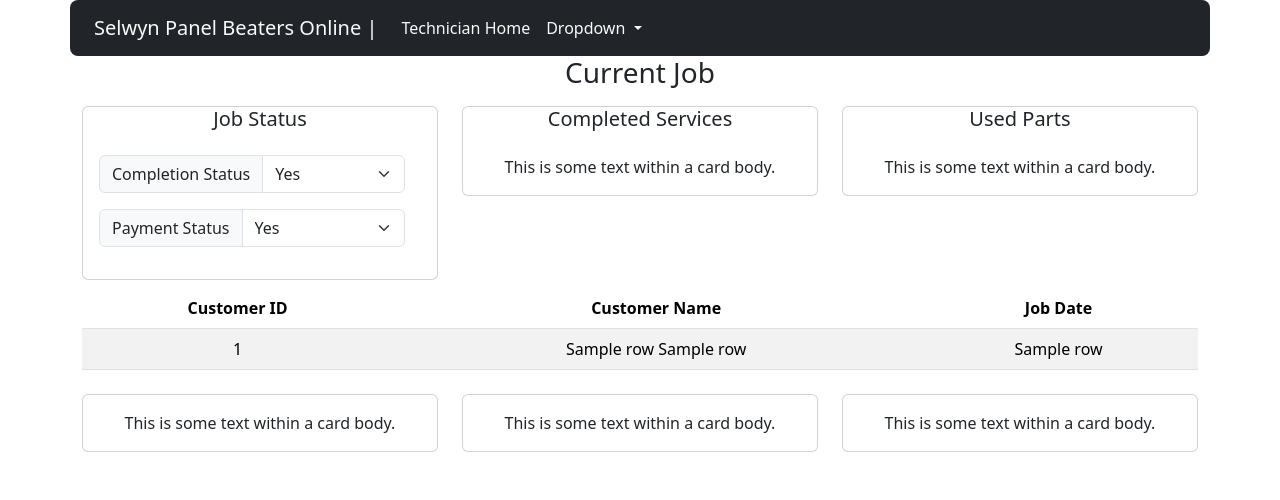
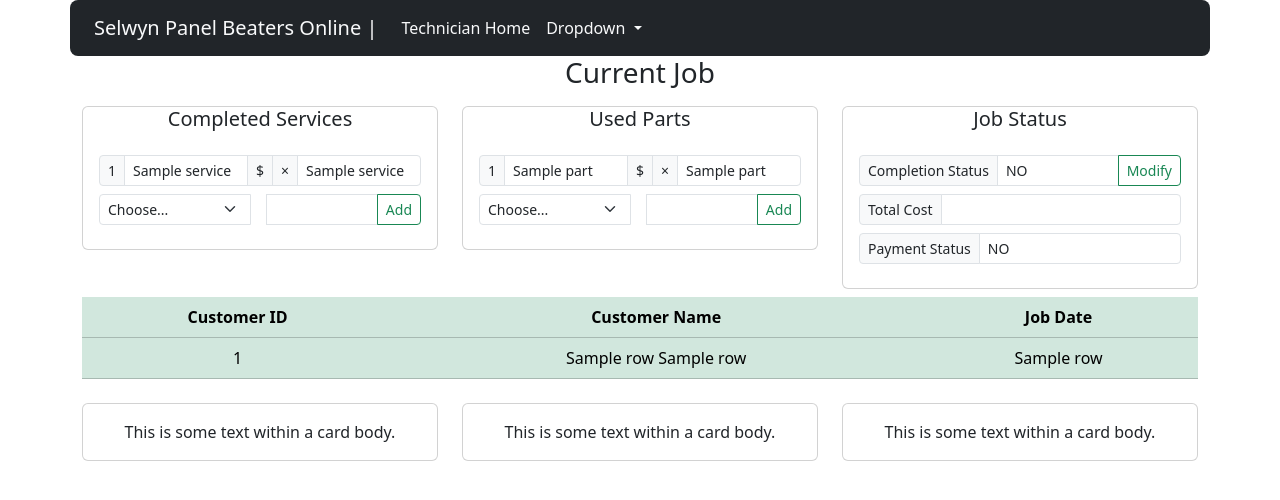
Before and after one commit to ChanMeng666/Automotive-Repair-Management-System, a Flask app: template templates/modify_job.html in a window 1280 px wide. Shown: the top 500 px of the page. Run offline with Flask 3, Linux system fonts and the light colour scheme; the template is opened without the code that fills it: most values are stand-ins (such as "Sample title", 1, 10 or a date in 2020); some libraries are stand-ins or nearby versions.

Commit message:
Implementation of adding services and parts on the modify_job page

```diff
--- a/app.py
+++ b/app.py
@@ -42,7 +42,6 @@ def current_job_list():
     if request.method == "POST":
         selected_job = request.form.get('jobSelect')
         return redirect(url_for('modify_job', customer_id=selected_job))
-
 
     page = int(request.args.get('page', 1))
     selection = request.args.get('selection', '')
@@ -100,19 +99,87 @@ def current_job_list():
         search=search
     )
 
+
 @app.route('/modifyjob', methods=['GET', 'POST'])
 def modify_job():
     customer_id = request.args.get('customer_id')
 
     cursor = getCursor()
+
+    if request.method == 'POST':
+        service_id = request.form.get('selectionService')
+        qtyService = request.form.get('qtyService')
+
+        if service_id and qtyService:
+            cursor.execute(
+                "INSERT INTO job_service (job_id, service_id, qty) VALUES (%s, %s, %s)",
+                (job_id, service_id, qtyService)
+            )
+
+        part_id = request.form.get('selectionPart')
+        qtyPart = request.form.get('qtyPart')
+
+        if part_id and qtyPart:
+            cursor.execute(
+                "INSERT INTO job_part (job_id, part_id, qty) VALUES (%s, %s, %s)",
+                (job_id, part_id, qtyPart)
+            )
+
+        return redirect(url_for('modify_job', customer_id=customer_id))
+
     cursor.execute(
-        "SELECT customer.customer_id, customer.first_name, customer.family_name, job.job_date "
+        "SELECT customer.customer_id, customer.first_name, customer.family_name, job.job_date, job.completed, job.paid "
         "FROM job "
         "INNER JOIN customer ON job.customer = customer.customer_id "
-        "WHERE customer.customer_id=%s;", (customer_id,))
+        "WHERE customer.customer_id=%s;",
+        (customer_id,)
+    )
+
     data = cursor.fetchall()
 
-    return render_template("modify_job.html", data=data)
+    cursor.execute(
+        "SELECT service.service_name, service.cost, job_service.qty "
+        "FROM service "
+        "JOIN job_service ON service.service_id = job_service.service_id "
+        "JOIN job ON job_service.job_id = job.job_id "
+        "WHERE job.customer=%s;",
+        (customer_id,)
+    )
+
+    services = cursor.fetchall()
+
+    cursor.execute(
+        "SELECT part.part_name, part.cost, job_part.qty "
+        "FROM part "
+        "JOIN job_part ON part.part_id = job_part.part_id "
+        "JOIN job ON job_part.job_id = job.job_id "
+        "WHERE job.customer=%s;",
+        (customer_id,)
+    )
+
+    parts = cursor.fetchall()
+
+    cursor.execute(
+        "SELECT service_id, service_name FROM service ORDER BY service_name"
+    )
+
+    service_names = cursor.fetchall()
+
+    cursor.execute(
+        "SELECT part_id, part_name FROM part ORDER BY part_name"
+    )
+
+    part_names = cursor.fetchall()
+
+    return render_template(
+        "modify_job.html",
+        data=data,
+        services=services,
+        parts=parts,
+        service_names=service_names,
+        part_names=part_names
+    )
+
 
 if __name__ == '__main__':
     app.run()
--- a/templates/base.html
+++ b/templates/base.html
@@ -9,6 +9,7 @@
               integrity="sha384-T3c6CoIi6uLrA9TneNEoa7RxnatzjcDSCmG1MXxSR1GAsXEV/Dwwykc2MPK8M2HN"
               crossorigin="anonymous">
     </head>
+
     <body>
         <div class="container-lg text-center">
             <div class="row">
--- a/templates/modify_job.html
+++ b/templates/modify_job.html
@@ -1,5 +1,5 @@
 <!DOCTYPE html>
-<html lang="en"  data-bs-theme="light">
+<html lang="en" data-bs-theme="light">
     <head>
         <meta charset="UTF-8">
         <meta name="viewport" content="width=device-width, initial-scale=1">
@@ -30,7 +30,6 @@
                                     <li class="nav-item">
                                         <a class="nav-link active text-light" aria-current="page" href="/currentjoblist">Technician Home</a>
                                     </li>
-
                                     <li class="nav-item dropdown">
                                         <a class="nav-link dropdown-toggle text-light"
                                            href="#"
@@ -62,38 +61,99 @@
             <div class="row mb-2">
                 <div class="col">
                     <div class="card">
-                    <h5>Job Status</h5>
+                        <h5> Completed Services </h5>
                         <div class="card-body">
-                        <div class="input-group mb-3">
-                            <span class="input-group-text" id="basic-addon1">Completion Status</span>
-                            <select class="form-select me-3" id="selection" name="selection">
-                                <option value="" >Yes</option>
-                                <option value="" >No</option>
+                            {% for service in services %}
+                                <form class="row mb-2">
+                                    <div class="input-group input-group-sm">
+                                        <span class="input-group-text">{{ service[0] }}</span>
+                                        <input type="text" class="form-control" value="{{ service[1] }}" readonly>
+                                        <span class="input-group-text">$</span>
+                                        <span class="input-group-text">×</span>
+                                        <input type="text" class="form-control" value="{{ service[2] }}" readonly>
+                                    </div>
+                                </form>
+                            {% endfor %}
+
+                            <form class="row mb-2" method="POST" name="addService">
+                                <div class="input-group input-group-sm">
+                                    <select class="form-select me-3" id="selectionService" name="selectionService">
+                                        <option selected>Choose...</option>
+                                        {% for service_name in service_names %}
+                                            <option value="{{ service_name[0] }}">{{ service_name[1] }}</option>
+                                        {% endfor %}
                                     </select>
+                                    <input type="number" class="form-control" name="qtyService">
+                                    <button type="submit" class="btn btn-outline-success">Add</button>
                                 </div>
-                        <div class="input-group mb-3">
-                            <span class="input-group-text" id="basic-addon1">Payment Status</span>
-                            <select class="form-select me-3" id="selection" name="selection">
-                                <option value="" >Yes</option>
-                                <option value="" >No</option>
-                            </select>
+                            </form>
                         </div>
                     </div>
                 </div>
-            </div>
-            <div class="col">
-                <div class="card">
-                    <h5>Completed Services</h5>
-                    <div class="card-body">
-                        This is some text within a card body.
-                    </div>
-                </div>
-            </div>
+
                 <div class="col">
                     <div class="card">
                         <h5>Used Parts</h5>
                         <div class="card-body">
-                        This is some text within a card body.
+                            {#不知道form是否已实现，目前在页面上没有显示。先暂存，等到管理员页面再验证。联动app.py的parts一段。#}
+                            {% for part in parts %}
+                                <form class="row mb-2">
+                                    <div class="input-group input-group-sm">
+                                        <span class="input-group-text">{{ part[0] }}</span>
+                                        <input type="text" class="form-control" value="{{ part[1] }}" readonly>
+                                        <span class="input-group-text">$</span>
+                                        <span class="input-group-text">×</span>
+                                        <input type="text" class="form-control" value="{{ part[2] }}" readonly>
+                                    </div>
+                                </form>
+                            {% endfor %}
+
+                            <form class="row mb-2" method="POST" name="addPart">
+                                <div class="input-group input-group-sm">
+                                    <select class="form-select me-3" id="selectionPart" name="selectionPart">
+                                        <option selected>Choose...</option>
+                                        {% for part_name in part_names %}
+                                            <option value="{{ part_name[0] }}">{{ part_name[1] }}</option>
+                                        {% endfor %}
+                                    </select>
+                                    <input type="number" class="form-control" name="qtyPart">
+                                    <button type="submit" class="btn btn-outline-success">Add</button>
+                                </div>
+                            </form>
+                        </div>
+                    </div>
+                </div>
+
+                <div class="col">
+                    <div class="card">
+                        <h5>Job Status</h5>
+
+                        <div class="card-body">
+                            {% for row in data %}
+                                <form class="row mb-2">
+                                    <div class="input-group input-group-sm">
+                                        <span class="input-group-text">Completion Status</span>
+                                        <input type="text" class="form-control" value="{{ 'YES' if row[4]==1 else 'NO' }}" {% if row[4] == 1 %}readonly{% endif %}>
+                                        <button type="submit" class="btn btn-outline-success" {% if row[4] == 1 %}disabled{% endif %}>Modify</button>
+                                    </div>
+                                </form>
+
+                                {#这个功能还没做#}
+                                <form class="row mb-2">
+                                    <div class="input-group input-group-sm">
+                                        <span class="input-group-text">Total Cost</span>
+                                        <input type="text" class="form-control" value="" readonly>
+                                    </div>
+                                </form>
+
+                                <form class="row mb-2">
+                                    <div class="input-group input-group-sm">
+                                        <span class="input-group-text">Payment Status</span>
+                                        <input type="text" class="form-control" value="{{ 'YES' if row[5]==1 else 'NO' }}" readonly>
+                                    </div>
+                                </form>
+
+                            {% endfor %}
                         </div>
                     </div>
                 </div>
@@ -101,7 +161,7 @@
 
             <div class="row mb-2">
                 <div class="col">
-                <table class="table table-striped">
+                    <table class="table table-success table-hover">
                         <thead>
                             <tr>
                                 <th>Customer ID</th>
```
Also changed, not shown: templates/currentjoblist.html (+23 -36 lines). Lines whose indentation alone changed are shown as unchanged.
